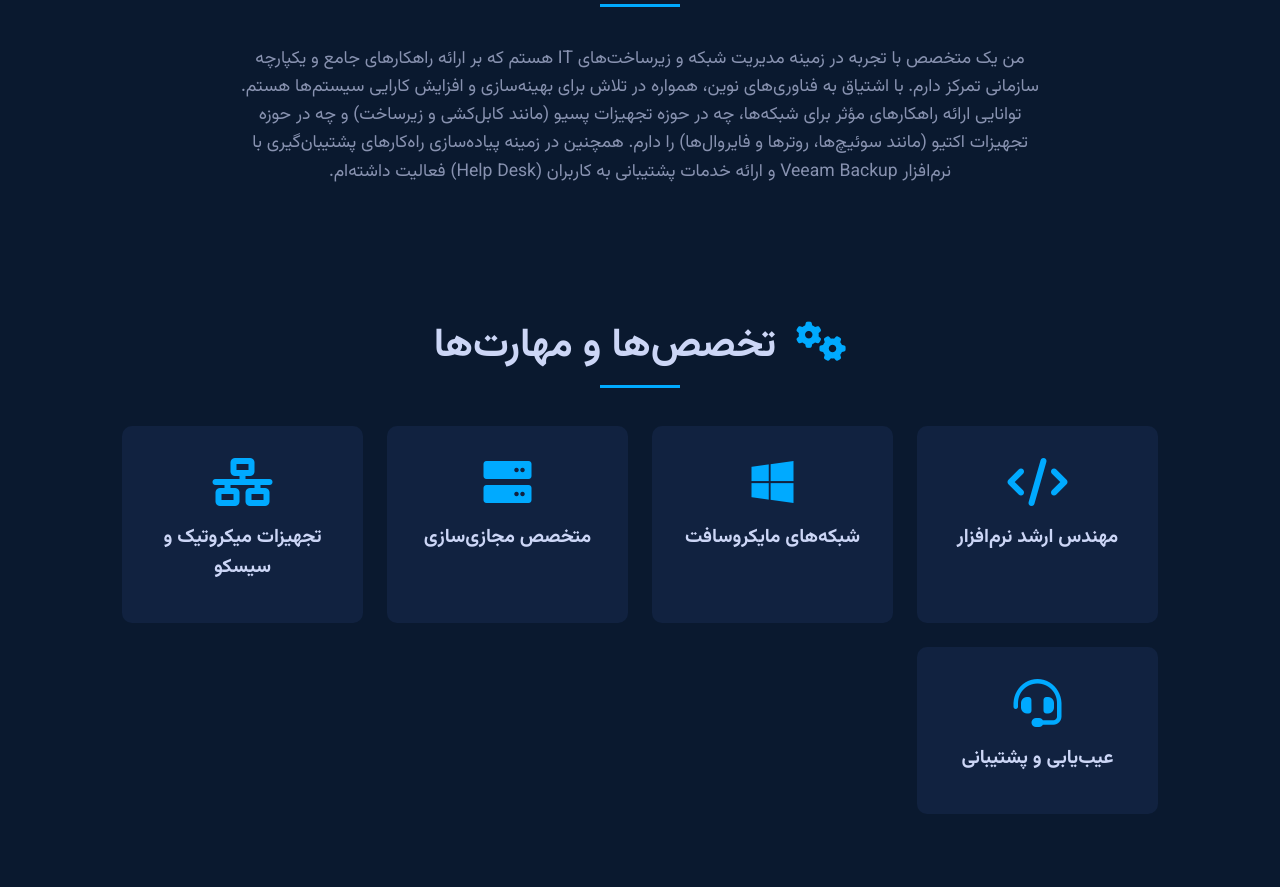
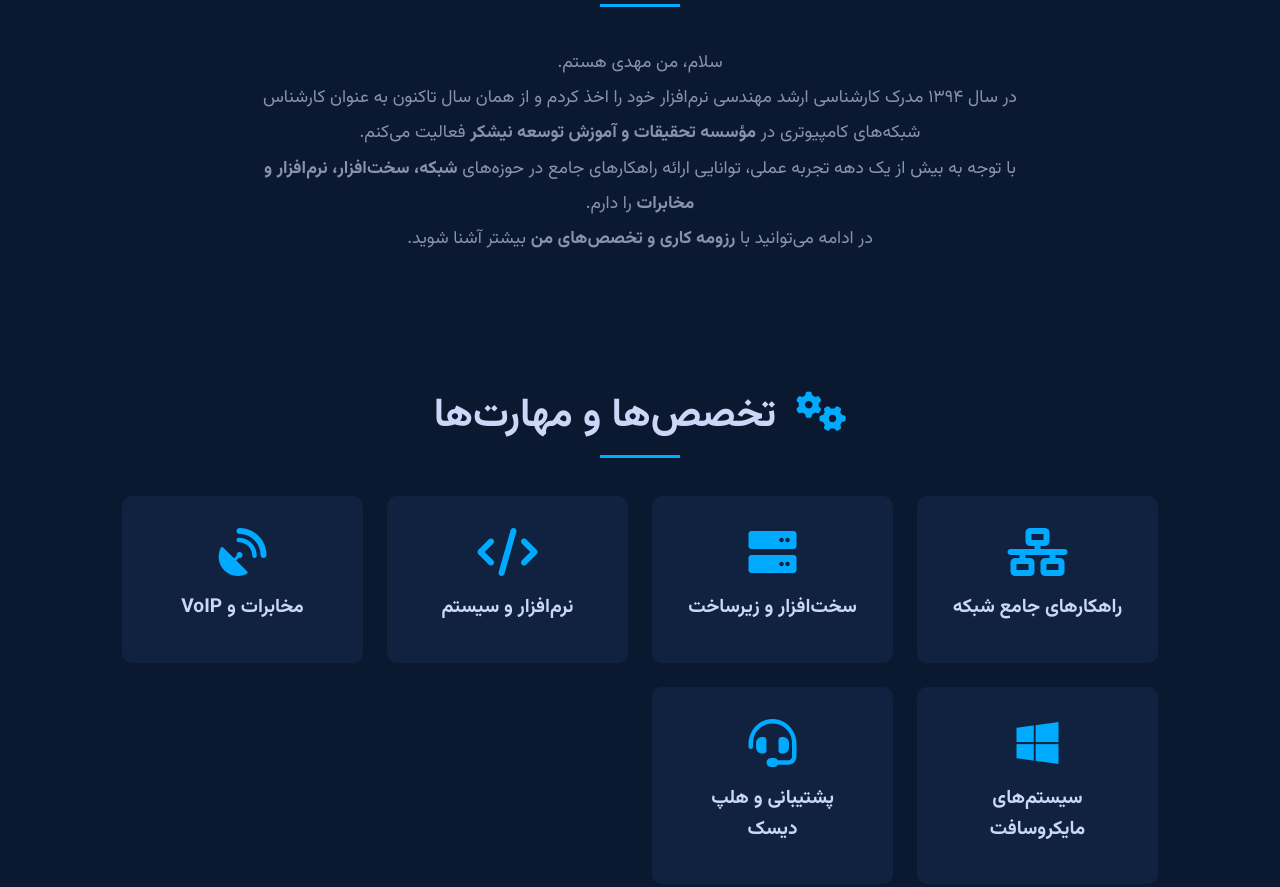
Before and after one commit to mehdiba3/mehdibakhodazadeh, a plain HTML site: page index.html in a window 1280 px wide. Shown: the part 931-1818 px from the top of the page. Drawn offline with Linux system fonts and the light colour scheme.

Commit message:
Update index.html

```diff
--- a/index.html
+++ b/index.html
@@ -34,12 +34,11 @@
                     <p>مهندس ارشد نرم‌افزار و متخصص زیرساخت شبکه</p>
                     <a href="#contact" class="cta-button">تماس با من</a>
                     <div class="hero-socials">
-                        <a href="#" target="_blank"><i class="fab fa-instagram"></i></a>
-                        <!-- Add other social links here if needed -->
+                        <a href="https://www.instagram.com/mehdibakhodazadeh" target="_blank"><i class="fab fa-instagram"></i></a>
                     </div>
                 </div>
                 <div class="hero-image">
-                    <img src="https://raw.githubusercontent.com/mehdiba3/mehdibakhodazadeh/refs/heads/main/MehdiBakhodazadeh1404.jpg" alt="عکس مهدی باخدازاده">
+                    <img src="MehdiBakhodazadeh1404.jpg" alt="عکس مهدی باخدازاده">
                 </div>
             </div>
         </section>
@@ -47,39 +46,49 @@
         <!-- About Me Section -->
         <section id="about" class="container">
             <h2><i class="fas fa-user-circle"></i> درباره من</h2>
-            <p>
-                من یک متخصص با تجربه در زمینه مدیریت شبکه و زیرساخت‌های IT هستم که بر ارائه راهکارهای جامع و یکپارچه سازمانی تمرکز دارم. با اشتیاق به فناوری‌های نوین، همواره در تلاش برای بهینه‌سازی و افزایش کارایی سیستم‌ها هستم. توانایی ارائه راهکارهای مؤثر برای شبکه‌ها، چه در حوزه تجهیزات پسیو (مانند کابل‌کشی و زیرساخت) و چه در حوزه تجهیزات اکتیو (مانند سوئیچ‌ها، روترها و فایروال‌ها) را دارم. همچنین در زمینه پیاده‌سازی راه‌کارهای پشتیبان‌گیری با نرم‌افزار Veeam Backup و ارائه خدمات پشتیبانی به کاربران (Help Desk) فعالیت داشته‌ام.
+            <p style="text-align: center; max-width: 800px; margin: auto; line-height: 2;">
+                سلام، من مهدی هستم.
+                <br>
+                در سال ۱۳۹۴ مدرک کارشناسی ارشد مهندسی نرم‌افزار خود را اخذ کردم و از همان سال تاکنون به عنوان کارشناس شبکه‌های کامپیوتری در <strong>مؤسسه تحقیقات و آموزش توسعه نیشکر</strong> فعالیت می‌کنم.
+                <br>
+                با توجه به بیش از یک دهه تجربه عملی، توانایی ارائه راهکارهای جامع در حوزه‌های <strong>شبکه، سخت‌افزار، نرم‌افزار و مخابرات</strong> را دارم.
+                <br>
+                در ادامه می‌توانید با <strong>رزومه کاری و تخصص‌های من</strong> بیشتر آشنا شوید.
             </p>
         </section>
 
-        <!-- Skills Section (No changes) -->
+        <!-- Skills Section -->
         <section id="skills" class="container">
             <h2><i class="fas fa-cogs"></i> تخصص‌ها و مهارت‌ها</h2>
             <div class="skills-grid">
                 <div class="skill-card">
+                    <i class="fas fa-network-wired"></i>
+                    <h3>راهکارهای جامع شبکه</h3>
+                </div>
+                <div class="skill-card">
+                    <i class="fas fa-server"></i>
+                    <h3>سخت‌افزار و زیرساخت</h3>
+                </div>
+                <div class="skill-card">
                     <i class="fas fa-code"></i>
-                    <h3>مهندس ارشد نرم‌افزار</h3>
+                    <h3>نرم‌افزار و سیستم</h3>
+                </div>
+                <div class="skill-card">
+                    <i class="fas fa-satellite-dish"></i>
+                    <h3>مخابرات و VoIP</h3>
                 </div>
                 <div class="skill-card">
                     <i class="fab fa-windows"></i>
-                    <h3>شبکه‌های مایکروسافت</h3>
-                </div>
-                <div class="skill-card">
-                    <i class="fas fa-server"></i>
-                    <h3>متخصص مجازی‌سازی</h3>
-                </div>
-                <div class="skill-card">
-                    <i class="fas fa-network-wired"></i>
-                    <h3>تجهیزات میکروتیک و سیسکو</h3>
+                    <h3>سیستم‌های مایکروسافت</h3>
                 </div>
                 <div class="skill-card">
                     <i class="fas fa-headset"></i>
-                    <h3>عیب‌یابی و پشتیبانی</h3>
+                    <h3>پشتیبانی و هلپ دیسک</h3>
                 </div>
             </div>
         </section>
 
-        <!-- Services Section (No changes) -->
+        <!-- Services Section -->
         <section id="services" class="container">
             <h2><i class="fas fa-concierge-bell"></i> چگونه می‌توانم به شما کمک کنم؟</h2>
             <div class="services-list">
@@ -87,13 +96,13 @@
                     <li><i class="fas fa-check"></i> مشاوره، طراحی و پیاده‌سازی شبکه‌های کامپیوتری</li>
                     <li><i class="fas fa-check"></i> راه‌اندازی و مدیریت زیرساخت‌های مجازی‌سازی (VMware)</li>
                     <li><i class="fas fa-check"></i> پیاده‌سازی راه‌کارهای پشتیبان‌گیری (Veeam Backup)</li>
-                    <li><i class="fas fa-check"></i> راه‌اندازی و پشتیبانی سیستم‌های تلفنی تحت شبکه (VoIP)</li>
+                    <li><i class="fas fa-check"></i> ارائه راهکارهای جامع در حوزه سخت‌افزار و نرم‌افزار</li>
                     <li><i class="fas fa-check"></i> ارائه خدمات پشتیبانی و هلپ دیسک برای سازمان‌ها</li>
                 </ul>
             </div>
         </section>
 
-        <!-- Certifications Section (No changes) -->
+        <!-- Certifications Section -->
         <section id="certifications" class="container">
             <h2><i class="fas fa-certificate"></i> مدارک رسمی</h2>
             <div class="cert-grid">
@@ -106,24 +115,26 @@
             </div>
         </section>
 
-        <!-- Work Experience Section (No changes) -->
+        <!-- Work Experience Section -->
         <section id="experience" class="container">
             <h2><i class="fas fa-briefcase"></i> سابقه کاری</h2>
             <div class="experience-item">
-                <h3>ادمین شبکه</h3>
-                <p class="company">اداره فناوری اطلاعات، موسسه تحقیقات و آموزش توسعه نیشکر</p>
+                <h3>کارشناس شبکه‌های کامپیوتری</h3>
+                <p class="company">مؤسسه تحقیقات و آموزش توسعه نیشکر</p>
                 <p class="date">از سال ۱۳۹۴ تاکنون</p>
             </div>
         </section>
 
-        <!-- Contact Section -->
+        <!-- Contact Section -- UPDATED FORM -->
         <section id="contact" class="container">
             <h2><i class="fas fa-envelope"></i> تماس با من</h2>
             <div class="contact-info">
                 <p><i class="fas fa-mobile-alt"></i> <strong>موبایل:</strong> 09163465648</p>
             </div>
-            <form action="#">
+
+            <form action="https://formspree.io/f/mpwvjrwo" method="POST">
                 <input type="text" name="name" placeholder="نام شما" required>
+                <!-- Use "email" as name for the email field -->
                 <input type="email" name="email" placeholder="ایمیل شما" required>
                 <input type="text" name="subject" placeholder="موضوع" required>
                 <textarea name="message" rows="5" placeholder="پیام شما" required></textarea>
@@ -133,13 +144,11 @@
     </main>
 
     <footer>
-        <div class="footer-content">
-            <div class="footer-socials">
-                <a href="#" target="_blank" aria-label="Instagram"><i class="fab fa-instagram"></i></a>
-            </div>
-            <p>&copy; ۱۴۰۳ - تمامی حقوق برای مهدی باخدازاده محفوظ است.</p>
-            <p class="footer-contact">شماره تماس: 09163465648</p>
+        <div class="footer-socials">
+            <a href="https://www.instagram.com/mehdibakhodazadeh" target="_blank" aria-label="Instagram"><i class="fab fa-instagram"></i></a>
         </div>
+        <p>&copy; ۱۴۰۳ - تمامی حقوق برای مهدی باخدازاده محفوظ است.</p>
+        <p class="footer-contact">شماره تماس: 09163465648</p>
     </footer>
 
 </body>
```
